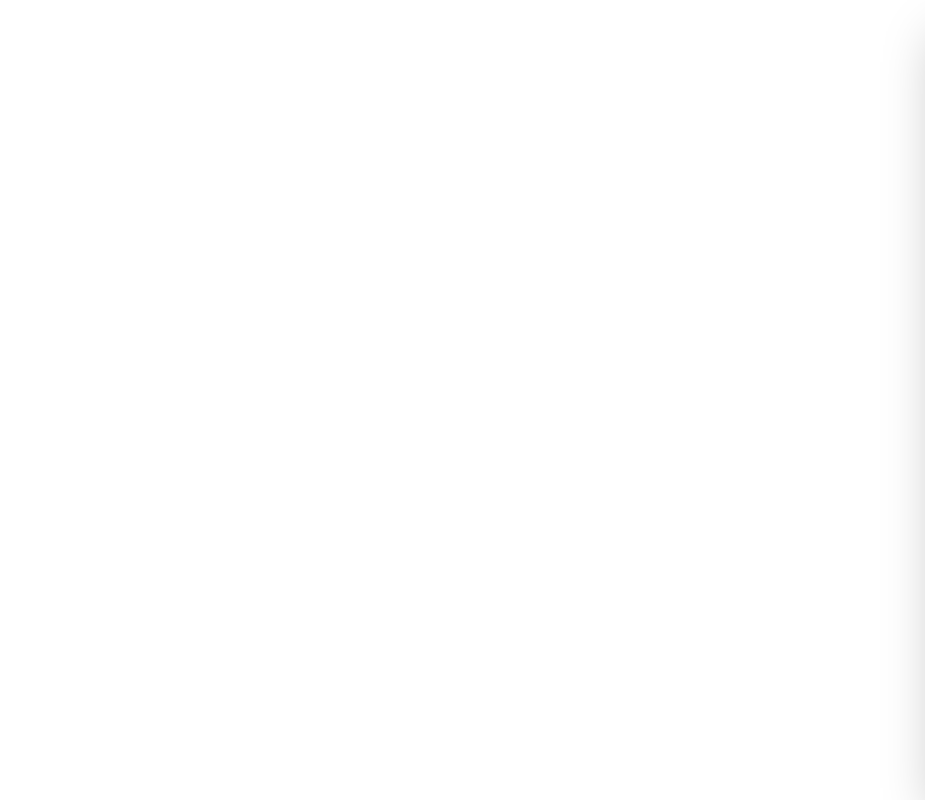
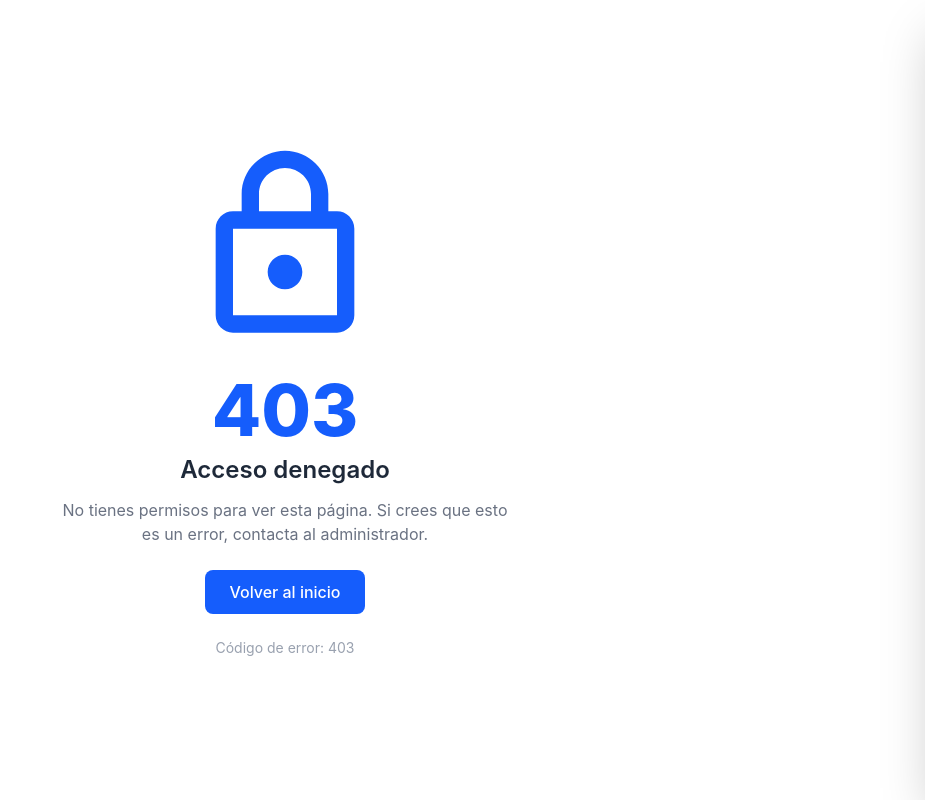
Before and after one commit to Jhorman18/optiluxe-front, a React (Vite) app: page /403 in a window 1280 px wide. Shown: the whole page, without its empty margins (355-1280 px from the left). Built offline with nearby package versions, Linux system fonts and the light colour scheme; no server answers.

Commit message:
se añaden paginas y suredireccionamiento para el manejo de los errores communes

```diff
--- /dev/null
+++ b/src/components/error/ErrorTemplate.jsx
@@ -0,0 +1,57 @@
+import { useNavigate } from "react-router-dom";
+import { useAuth } from "../../context/auth/AuthContext";
+
+export default function ErrorTemplate({
+  codigo,
+  tituloError,
+  textoError,
+  imagenError: ImagenError,
+  altImagenError,
+  imagenSize = "w-36 h-36 md:w-52 md:h-52",
+}) {
+  const { isAuthenticated } = useAuth();
+  const navigate = useNavigate();
+
+  const irInicio = () => {
+    navigate(isAuthenticated ? "/" : "/login", { replace: true });
+  };
+
+  return (
+    <div className="min-h-screen flex flex-col items-center justify-center bg-white px-6 text-center">
+      <div className="mb-6">
+        <ImagenError
+          className={`${imagenSize} mx-auto text-blue-600`}
+          aria-label={altImagenError}
+          role="img"
+        />
+      </div>
+
+      {codigo && (
+        <h1 className="text-6xl md:text-7xl font-extrabold text-blue-600 mb-2">
+          {codigo}
+        </h1>
+      )}
+
+      <h2 className="md:text-2xl 2xl:text-4xl font-semibold text-gray-800 mb-3">
+        {tituloError}
+      </h2>
+
+      <p className="text-gray-500 max-w-md mb-6 2xl:text-lg">
+        {textoError}
+      </p>
+
+      <button
+        onClick={irInicio}
+        className="cursor-pointer px-6 py-2.5 rounded-lg bg-blue-600 hover:bg-blue-700 text-white font-medium transition-colors"
+      >
+        Volver al inicio
+      </button>
+
+      {codigo && (
+        <p className="text-sm text-gray-400 mt-6">
+          Código de error: {codigo}
+        </p>
+      )}
+    </div>
+  );
+}
--- /dev/null
+++ b/src/pages/error/Error403Page.jsx
@@ -0,0 +1,15 @@
+import { MdOutlineLock } from "react-icons/md";
+import ErrorTemplate from "../../components/error/ErrorTemplate";
+
+export default function Error403Page() {
+  return (
+    <ErrorTemplate
+      codigo="403"
+      tituloError="Acceso denegado"
+      textoError="No tienes permisos para ver esta página. Si crees que esto es un error, contacta al administrador."
+      imagenError={MdOutlineLock}
+      altImagenError="Ícono de candado"
+      imagenSize="w-36 h-36 md:w-52 md:h-52"
+    />
+  );
+}
--- /dev/null
+++ b/src/pages/error/Error404Page.jsx
@@ -0,0 +1,15 @@
+import { BiSearchAlt2 } from "react-icons/bi";
+import ErrorTemplate from "../../components/error/ErrorTemplate";
+
+export default function Error404Page() {
+  return (
+    <ErrorTemplate
+      codigo="404"
+      tituloError="Página no encontrada"
+      textoError="La página que buscas no existe o fue movida. Verifica la URL o regresa al inicio."
+      imagenError={BiSearchAlt2}
+      altImagenError="Ícono de lupa"
+      imagenSize="w-36 h-36 md:w-52 md:h-52"
+    />
+  );
+}
--- /dev/null
+++ b/src/pages/error/Error500Page.jsx
@@ -0,0 +1,15 @@
+import { MdOutlineWifiOff } from "react-icons/md";
+import ErrorTemplate from "../../components/error/ErrorTemplate";
+
+export default function Error500Page() {
+  return (
+    <ErrorTemplate
+      codigo="500"
+      tituloError="Error del servidor"
+      textoError="Algo salió mal en el servidor. Estamos trabajando para solucionarlo. Intenta de nuevo en unos minutos."
+      imagenError={MdOutlineWifiOff}
+      altImagenError="Ícono de sin conexión"
+      imagenSize="w-36 h-36 md:w-52 md:h-52"
+    />
+  );
+}
--- a/src/routes/AppRouter.jsx
+++ b/src/routes/AppRouter.jsx
@@ -30,6 +30,9 @@ import CartPanel from "../components/cart/CartPanel.jsx";
 import ScrollToTop from "../components/layout/ScrollToTop.jsx";
 import ClienteConfiguracionPage from "../pages/cliente/ClienteConfiguracionPage.jsx";
 import MisNotificacionesPage from "../pages/cliente/MisNotificacionesPage.jsx";
+import Error404Page from "../pages/error/Error404Page.jsx";
+import Error403Page from "../pages/error/Error403Page.jsx";
+import Error500Page from "../pages/error/Error500Page.jsx";
 
 export default function AppRouter() {
   return (
@@ -48,7 +51,6 @@ export default function AppRouter() {
         <Route path="/productos" element={<Productos />} />
         <Route path="/productos/:id" element={<ProductDetailPage />} />
         <Route path="/contacto" element={<Contacto />} />
-
 
         <Route element={<ProtectedRoute allowedRoles={["ADMINISTRADOR", "EMPLEADO"]} />}>
           <Route path="/test" element={<TestPage />} />
@@ -79,7 +81,9 @@ export default function AppRouter() {
           <Route path="/mis-notificaciones" element={<MisNotificacionesPage />} />
         </Route>
 
-
+        <Route path="/403" element={<Error403Page />} />
+        <Route path="/500" element={<Error500Page />} />
+        <Route path="*" element={<Error404Page />} />
 
       </Routes>
     </BrowserRouter>
--- a/src/routes/ProtectedRoute.jsx
+++ b/src/routes/ProtectedRoute.jsx
@@ -4,7 +4,7 @@ import { useAuth } from "../context/auth/AuthContext.jsx";
 export default function ProtectedRoute({
   redirectTo = "/login",
   allowedRoles,
-  unauthorizedTo = "/",
+  unauthorizedTo = "/403",
 }) {
   const { usuario, cargando } = useAuth();
 
--- a/src/services/api.js
+++ b/src/services/api.js
@@ -12,3 +12,14 @@ api.interceptors.request.use((config) => {
   }
   return config;
 });
+
+api.interceptors.response.use(
+  (response) => response,
+  (error) => {
+    const status = error.response?.status;
+    if (status === 500) {
+      window.location.replace("/500");
+    }
+    return Promise.reject(error);
+  }
+);
```
